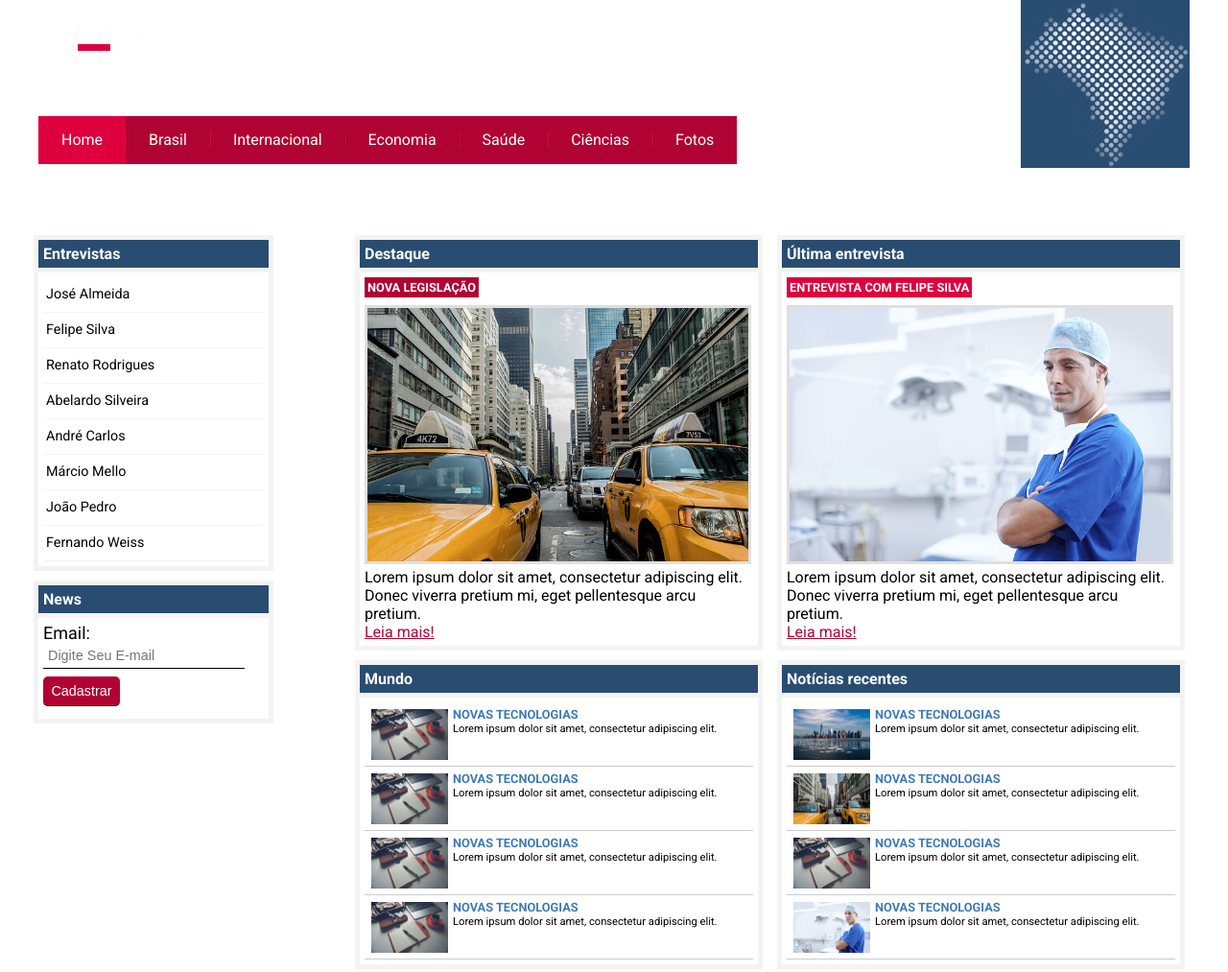
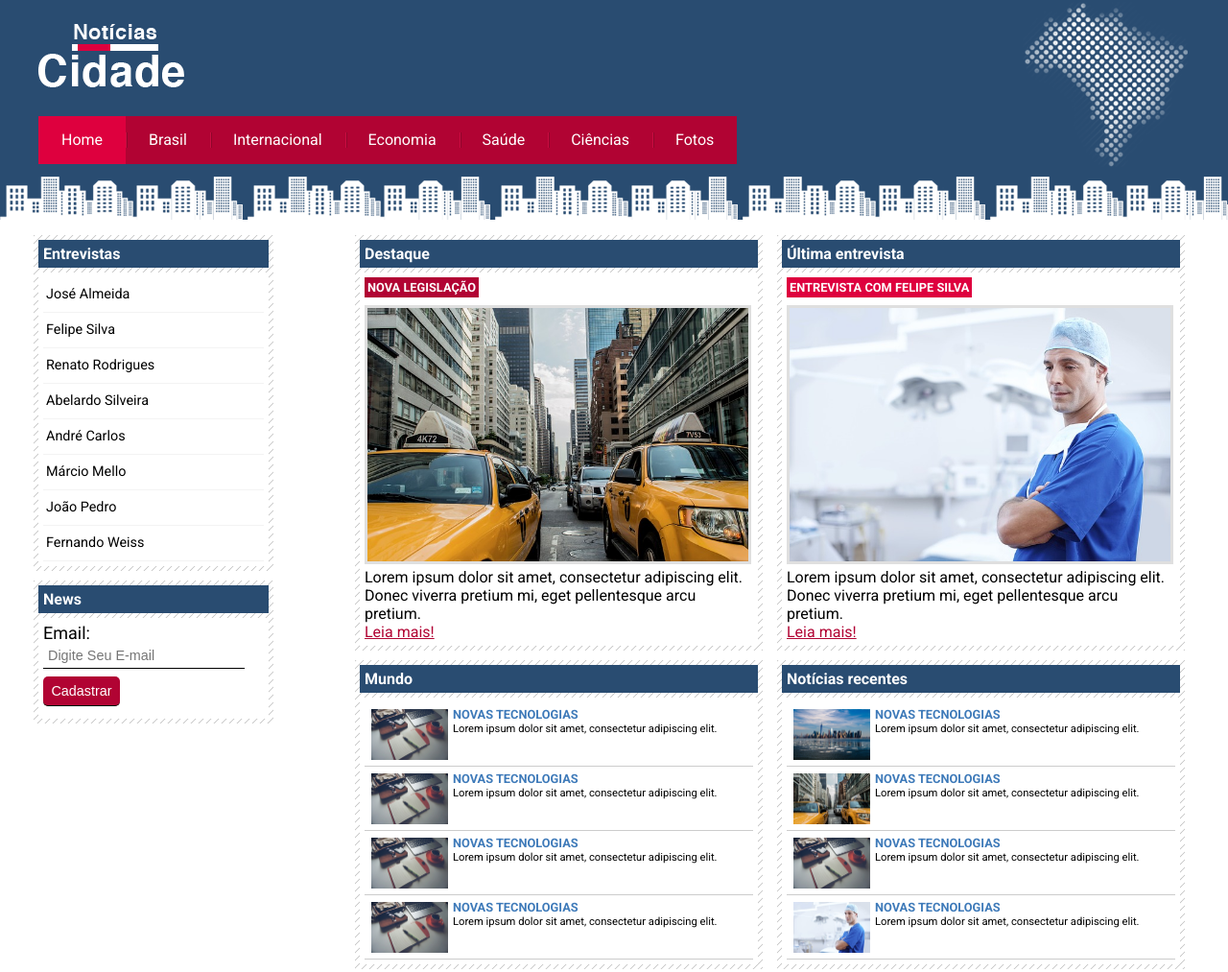
Before and after one commit to Jhonatha-Ruan/Projeto-Noticias-Cidade, a plain HTML site: page index.html in a window 1280 px wide. Shown: the top 1013 px of the page at 96% size. Drawn offline with Linux system fonts and the light colour scheme; the site is published under a folder, as on GitHub Pages, so addresses that start at the root find nothing.

Commit message:
Update style.css

```diff
--- a/style.css
+++ b/style.css
@@ -7,7 +7,7 @@
 
 body {
     font-family: 'Roboto', sans-serif;
-    background: #fff url(/img/fundo.png) repeat-x;
+    background: #fff url(./img/fundo.png) repeat-x;
 }
 
 .container {
@@ -115,7 +115,7 @@ body.fotos #nav a#fotos {
 }
 
 .caixa {
-    background: #f3f3f3 url(/img/fundo-caixa.png);
+    background: #f3f3f3 url(./img/fundo-caixa.png);
     margin: 10px 0;
     padding: 5px;
 }
@@ -145,7 +145,7 @@ h2 {
 }
 
 #lateral ul a:hover {
-    background: #f9f9f9 url(/img/marcador.png) no-repeat left center;
+    background: #f9f9f9 url(./img/marcador.png) no-repeat left center;
     padding-left: 20px;
     color: #a1a1a1;
 }
@@ -239,15 +239,9 @@ h3 {
     cursor: pointer;
 }
 
-
-
-
-
-
 #container-rodape {
     background-color: #294c71;
     padding: 20px;
-
 }
 
 #rodape {
```
